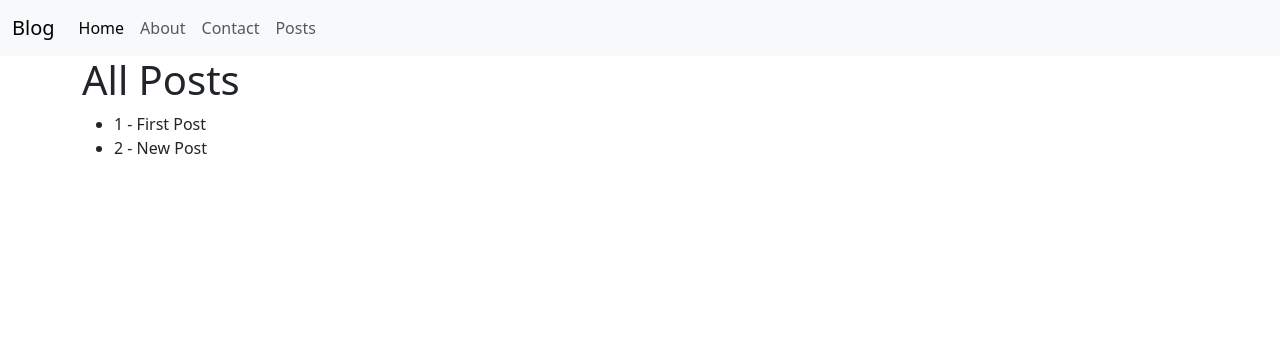
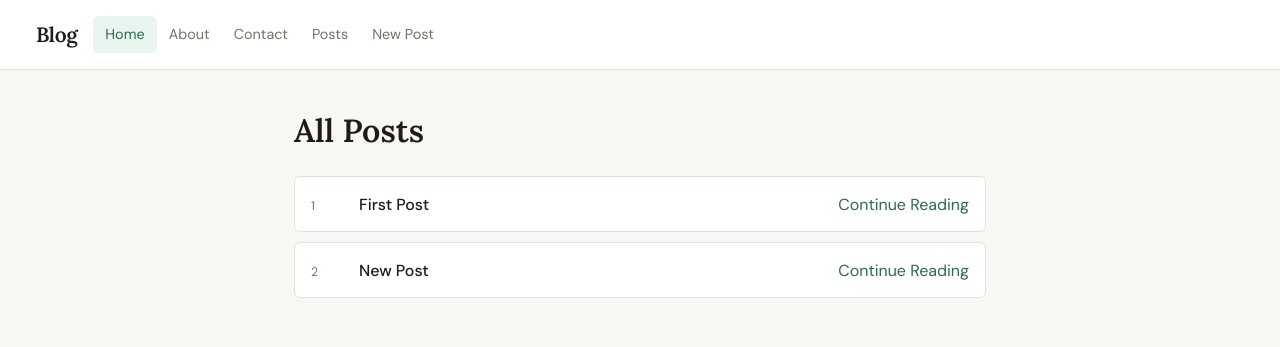
Before and after one commit to Aymouni/FSDI112-Project-Django-Blog, a Django app: page /posts/ in a window 1280 px wide. Shown: the top 347 px of the page. Run offline with Django 5.2, Linux system fonts and the light colour scheme; data comes from the database, SQL or seed files in the repository; both versions use the stored data as it was after the commit.

Commit message:
Class #4 Final Report

```diff
--- a/posts/models.py
+++ b/posts/models.py
@@ -17,5 +17,5 @@ class Post(models.Model):
     def __str__(self):                                     # to string method
         return f"{self.id} - {self.title} by {self.author}"
 
-    def get_absolute_url(self):
-        return reverse("post_detail", arg=[self.id])
+    def get_absolute_url(self):                            # Redirects a user when we excute a POST request
+        return reverse("post_detail", args=[self.id])
--- a/posts/urls.py
+++ b/posts/urls.py
@@ -1,8 +1,16 @@
 from django.urls import path
 from .views import (
-    PostListView
+    PostListView,
+    PostDetailView,
+    PostCreateView,
+    PostUpdateView,
+    PostDeleteView
 )
 
 urlpatterns = [
     path("", PostListView.as_view(), name="post_list"),
+    path("<int:pk>/", PostDetailView.as_view(), name="post_detail"),
+    path("new/", PostCreateView.as_view(), name="post_new"),
+    path("edit/<int:pk>/", PostUpdateView.as_view(), name="post_edit"),
+    path("delete/<int:pk>/", PostDeleteView.as_view(), name="post_delete"),
 ]
--- a/posts/views.py
+++ b/posts/views.py
@@ -1,7 +1,13 @@
 from django.views.generic import (
-    ListView
+    ListView,
+    DetailView,
+    CreateView,
+    UpdateView,
+    DeleteView
 )
 from .models import Post
+from django.contrib.auth.models import User
+from django.urls import reverse_lazy
 
 # Create your views here.
 # Class based view
@@ -12,3 +18,29 @@ class PostListView(ListView):
     model = Post
     # context_object_name attribute allow us to change the variable on how we call it inside of templates
     context_object_name = "posts"
+
+class PostDetailView(DetailView):           # GET Request -> Single element (Object)
+    template_name = "posts/detail.html"
+    model = Post
+    context_object_name = "single_post"
+
+class PostCreateView(CreateView):           # Post Request -> empty form (HTML)
+    template_name = "posts/new.html"
+    model = Post
+    # Fields attribute is a list that allow us to enable/disable the inputs to render in the html
+    fields = ["title", "subtitle", "body"]
+
+    def form_valid(self, form):
+        form.instance.author = User.objects.last()
+        return super().form_valid(form)
+
+class PostUpdateView(UpdateView):           # POST Request -> filled from (HTML)
+    template_name = "posts/edit.html"
+    model = Post
+    fields = ["title", "subtitle", "body"]
+
+class PostDeleteView(DeleteView):
+    template_name = "posts/delete.html"
+    model = Post
+    # success_url attribute allow is to redirect the user if the request
+    success_url = reverse_lazy("post_list")
--- a/static/css/about.css
+++ /dev/null
@@ -1,6 +0,0 @@
-p {
-    font-size: 1.2rem;
-    color: #555;
-    font-style: italic;
-    text-align: center;
-}
--- /dev/null
+++ b/static/css/main.css
@@ -0,0 +1,321 @@
+@import url('https://fonts.googleapis.com/css2?family=Lora:ital,wght@0,400;0,600;1,400&family=DM+Sans:wght@400;500&display=swap');
+
+
+:root {
+  --bg:          #f9f7f4;
+  --surface:     #ffffff;
+  --border:      #e4e0da;
+  --text:        #1e1b18;
+  --text-muted:  #7a7067;
+  --accent:      #2d6a4f;
+  --accent-soft: #e8f4ee;
+  --danger:      #c0392b;
+  --radius:      6px;
+  --max-width:   740px;
+}
+
+
+body {
+  background-color: var(--bg);
+  color: var(--text);
+  font-family: 'DM Sans', sans-serif;
+  font-size: 1rem;
+  line-height: 1.7;
+}
+
+h1, h2, h3, h4 {
+  font-family: 'Lora', serif;
+  font-weight: 600;
+  line-height: 1.3;
+  color: var(--text);
+}
+
+h1 { font-size: 2rem; margin-bottom: 0.5rem; }
+h3 { font-size: 1.15rem; color: var(--text-muted); font-weight: 400; font-style: italic; }
+
+p {
+  color: var(--text);
+  margin-bottom: 1rem;
+}
+
+a {
+  color: var(--accent);
+  text-decoration: none;
+}
+a:hover {
+  text-decoration: underline;
+}
+
+hr {
+  border: none;
+  border-top: 1px solid var(--border);
+  margin: 1.5rem 0;
+}
+
+
+.container {
+  max-width: var(--max-width);
+  padding: 2.5rem 1.5rem;
+}
+
+
+.navbar {
+  background-color: var(--surface) !important;
+  border-bottom: 1px solid var(--border);
+  padding: 0.75rem 1.5rem;
+}
+
+.navbar-brand {
+  font-family: 'Lora', serif;
+  font-size: 1.3rem;
+  font-weight: 600;
+  color: var(--text) !important;
+  letter-spacing: -0.02em;
+}
+
+.nav-link {
+  font-size: 0.9rem;
+  color: var(--text-muted) !important;
+  padding: 0.4rem 0.75rem !important;
+  border-radius: var(--radius);
+  transition: background 0.15s, color 0.15s;
+}
+
+.nav-link:hover,
+.nav-link.active {
+  color: var(--accent) !important;
+  background-color: var(--accent-soft);
+}
+
+
+.hero-title em {
+  font-style: italic;
+  color: var(--accent);
+}
+
+.section-label {
+  font-size: 0.75rem;
+  text-transform: uppercase;
+  letter-spacing: 0.1em;
+  color: var(--text-muted);
+  font-weight: 500;
+  margin-bottom: 1.25rem;
+}
+
+.feature-cards {
+  display: grid;
+  grid-template-columns: repeat(auto-fit, minmax(180px, 1fr));
+  gap: 12px;
+  margin-bottom: 2rem;
+}
+
+.feature-card {
+  background: var(--surface);
+  border: 1px solid var(--border);
+  border-radius: var(--radius);
+  padding: 1.1rem 1.25rem;
+}
+
+.feature-card-title {
+  font-family: 'Lora', serif;
+  font-size: 0.95rem;
+  font-weight: 600;
+  margin-bottom: 0.3rem;
+}
+
+.feature-card-sub {
+  font-size: 0.82rem;
+  color: var(--text-muted);
+  line-height: 1.5;
+}
+
+.author-strip {
+  background: var(--bg);
+  border: 1px solid var(--border);
+  border-radius: var(--radius);
+  padding: 1.5rem;
+  display: flex;
+  align-items: center;
+  gap: 1.25rem;
+}
+
+.author-avatar {
+  width: 48px;
+  height: 48px;
+  border-radius: 50%;
+  background: var(--accent-soft);
+  display: flex;
+  align-items: center;
+  justify-content: center;
+  font-family: 'Lora', serif;
+  font-size: 1.1rem;
+  color: var(--accent);
+  font-weight: 600;
+  flex-shrink: 0;
+}
+
+.author-text {
+  font-size: 0.9rem;
+  color: var(--text-muted);
+  margin-bottom: 0.3rem;
+}
+
+.author-link {
+  color: var(--accent);
+  font-size: 0.85rem;
+}
+
+/* --- Post List --- */
+.post-list {
+  list-style: none;
+  padding: 0;
+  margin: 1.5rem 0 0;
+}
+
+.post-list li {
+  display: flex;
+  align-items: baseline;
+  justify-content: space-between;
+  padding: 0.85rem 1rem;
+  border: 1px solid var(--border);
+  border-radius: var(--radius);
+  background: var(--surface);
+  margin-bottom: 0.6rem;
+  transition: border-color 0.15s, box-shadow 0.15s;
+}
+
+.post-list li:hover {
+  border-color: var(--accent);
+  box-shadow: 0 2px 8px rgba(45, 106, 79, 0.08);
+}
+
+.post-id {
+  font-size: 0.78rem;
+  color: var(--text-muted);
+  min-width: 2rem;
+}
+
+.post-title {
+  flex: 1;
+  margin: 0 1rem;
+  font-weight: 500;
+}
+
+
+.post-meta {
+  display: flex;
+  gap: 1.5rem;
+  margin: 0.5rem 0 1rem;
+  font-size: 0.85rem;
+  color: var(--text-muted);
+}
+
+.post-body {
+  font-size: 1.05rem;
+  line-height: 1.8;
+}
+
+.post-actions {
+  display: flex;
+  gap: 0.5rem;
+  margin-top: 1.5rem;
+}
+
+
+form p {
+  margin-bottom: 1.1rem;
+}
+
+form p label {
+  display: block;
+  font-size: 0.85rem;
+  font-weight: 500;
+  color: var(--text-muted);
+  margin-bottom: 0.3rem;
+  text-transform: uppercase;
+  letter-spacing: 0.04em;
+}
+
+form p input[type="text"],
+form p input[type="email"],
+form p textarea,
+form p select {
+  width: 100%;
+  padding: 0.55rem 0.8rem;
+  border: 1px solid var(--border);
+  border-radius: var(--radius);
+  background: var(--surface);
+  color: var(--text);
+  font-family: 'DM Sans', sans-serif;
+  font-size: 0.95rem;
+  transition: border-color 0.15s, box-shadow 0.15s;
+}
+
+form p input:focus,
+form p textarea:focus,
+form p select:focus {
+  outline: none;
+  border-color: var(--accent);
+  box-shadow: 0 0 0 3px rgba(45, 106, 79, 0.1);
+}
+
+
+.btn {
+  font-family: 'DM Sans', sans-serif;
+  font-size: 0.875rem;
+  font-weight: 500;
+  border-radius: var(--radius);
+  padding: 0.45rem 1rem;
+  transition: opacity 0.15s, box-shadow 0.15s;
+}
+
+.btn:hover {
+  opacity: 0.88;
+  box-shadow: 0 2px 6px rgba(0,0,0,0.1);
+}
+
+.btn-success {
+  background-color: var(--accent);
+  border-color: var(--accent);
+}
+
+.btn-secondary {
+  background-color: var(--surface);
+  border-color: var(--border);
+  color: var(--text) !important;
+}
+
+.btn-danger {
+  background-color: var(--danger);
+  border-color: var(--danger);
+}
+
+
+.delete-box {
+  background: var(--surface);
+  border: 1px solid var(--border);
+  border-radius: var(--radius);
+  padding: 2rem;
+  max-width: 480px;
+  margin-top: 1rem;
+}
+
+.delete-box p {
+  margin-bottom: 1.5rem;
+  font-size: 1rem;
+}
+
+.delete-box .actions {
+  display: flex;
+  gap: 0.5rem;
+}
+
+
+.simple-page h1 {
+  margin-bottom: 1rem;
+}
+
+.simple-page p {
+  font-size: 1.05rem;
+  max-width: 560px;
+}
--- a/templates/base.html
+++ b/templates/base.html
@@ -4,12 +4,14 @@
     <meta charset="UTF-8" />
     <meta name="viewport" content="width=device-width, initial-scale=1.0" />
     <title>{% block title %}{% endblock %}</title>
+    {% load static %}
     <link
       href="https://cdn.jsdelivr.net/npm/bootstrap@5.3.8/dist/css/bootstrap.min.css"
       rel="stylesheet"
       integrity="sha384-sRIl4kxILFvY47J16cr9ZwB07vP4J8+LH7qKQnuqkuIAvNWLzeN8tE5YBujZqJLB"
       crossorigin="anonymous"
     />
+    <link rel="stylesheet" href="{% static 'css/main.css' %}">
     {% block css%}{% endblock%}
   </head>
   <body>
--- a/templates/navbar.html
+++ b/templates/navbar.html
@@ -26,6 +26,9 @@
         <li class="nav-item">
           <a class="nav-link" href="{% url 'post_list' %}">Posts</a>
         </li>
+        <li class="nav-item">
+          <a class="nav-link" href="{% url 'post_new' %}">New Post</a>
+        </li>
       </ul>
     </div>
   </div>
--- a/templates/posts/list.html
+++ b/templates/posts/list.html
@@ -7,10 +7,12 @@
 {% block content %}
     <h1>All Posts</h1>
     <div>
-        <ul>
+        <ul class="post-list">
             {% for post in posts %}
                 <li>
-                    {{post.id}} - {{post.title}}
+                    <span class="post-id">{{ post.id }}</span>
+                    <span class="post-title">{{ post.title }}</span>
+                    <a href="{% url 'post_detail' post.id %}">Continue Reading</a>
                 </li>
             {% endfor %}
         </ul>
```
Also changed, not shown: templates/pages/about.html (+8 -9 lines), templates/pages/contact.html (+11 -5 lines), templates/pages/home.html (+36 -5 lines), templates/posts/delete.html (+16 -1 lines), templates/posts/detail.html (+18 -1 lines), templates/posts/edit.html (+10 -1 lines), templates/posts/new.html (+11 -1 lines), db.sqlite3.
